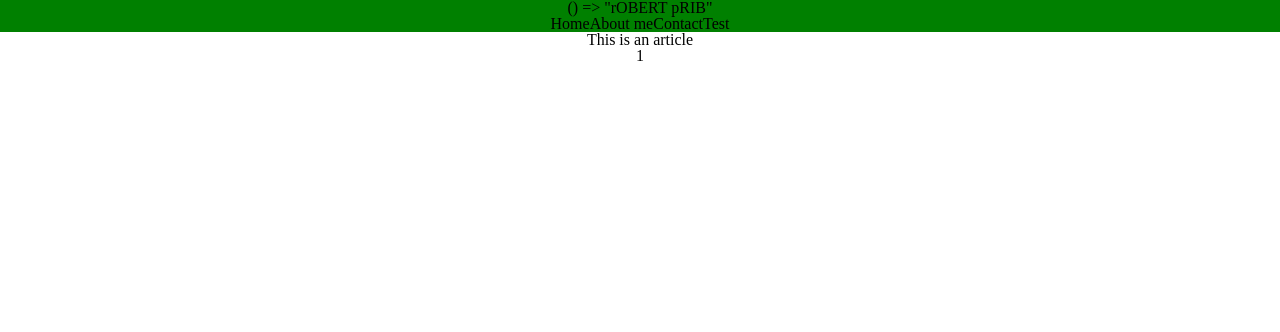
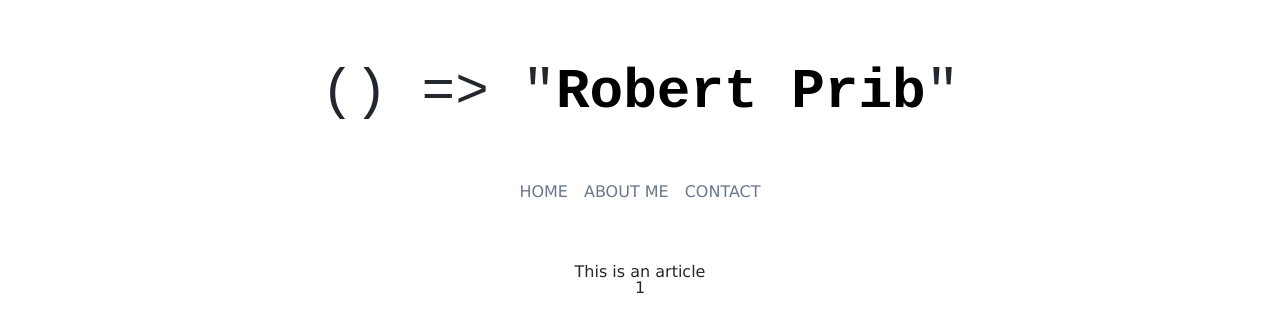
Before and after one commit to Whassup/blog, a React (Create React App) app: page /blog/article/1 in a window 1280 px wide. Shown: the top 332 px of the page. Built offline with nearby package versions, Linux system fonts and the light colour scheme.

Commit message:
styled header

```diff
--- a/src/Header/Header.tsx
+++ b/src/Header/Header.tsx
@@ -1,20 +1,48 @@
 import React, { FunctionComponent } from 'react';
+import { Link } from 'react-router-dom';
 import styled from 'styled-components';
 
 const Wrapper = styled.header`
-    background: green;
+    display: flex;
+    flex-direction: column;
+    padding: 4rem 2rem;
+`;
+
+const Title = styled.h1`
+    font-size: 3.5rem;
+    font-family: 'Courier New', Courier, monospace;
+    margin-bottom: 4rem;
+`;
+
+const TitleName = styled.strong`
+    font-family: 'Courier New', Courier, monospace;
+    color: #000;
+    font-weight: 700;
+`;
+
+const Navigation = styled.nav`
+    display: flex;
+    gap: 1rem;
+    justify-content: center;
+`;
+
+const NavLink = styled(Link)`
+    text-decoration: none;
+    text-transform: uppercase;
+    color: #68788d;
 `;
 
 export const Header: FunctionComponent = () => {
     return (
         <Wrapper>
-            <h1>() =&gt; &quot;rOBERT pRIB&quot;</h1>
-            <nav>
-                <a>Home</a>
-                <a>About me</a>
-                <a>Contact</a>
-                <a>Test</a>
-            </nav>
+            <Title>
+                () =&gt; &quot;<TitleName>Robert Prib</TitleName>&quot;
+            </Title>
+            <Navigation>
+                <NavLink to="/blog">Home</NavLink>
+                <NavLink to="/blog/about-me">About me</NavLink>
+                <NavLink to="/blog/contact">Contact</NavLink>
+            </Navigation>
         </Wrapper>
     );
 };
--- a/src/index.css
+++ b/src/index.css
@@ -22,6 +22,8 @@ time, mark, audio, video {
 	font-size: 100%;
 	font: inherit;
 	vertical-align: baseline;
+	color: #23282F;
+	font-family: 'Lucida Sans', 'Lucida Sans Regular', 'Lucida Grande', 'Lucida Sans Unicode', Geneva, Verdana, sans-serif;
 }
 /* HTML5 display-role reset for older browsers */
 article, aside, details, figcaption, figure,
```
